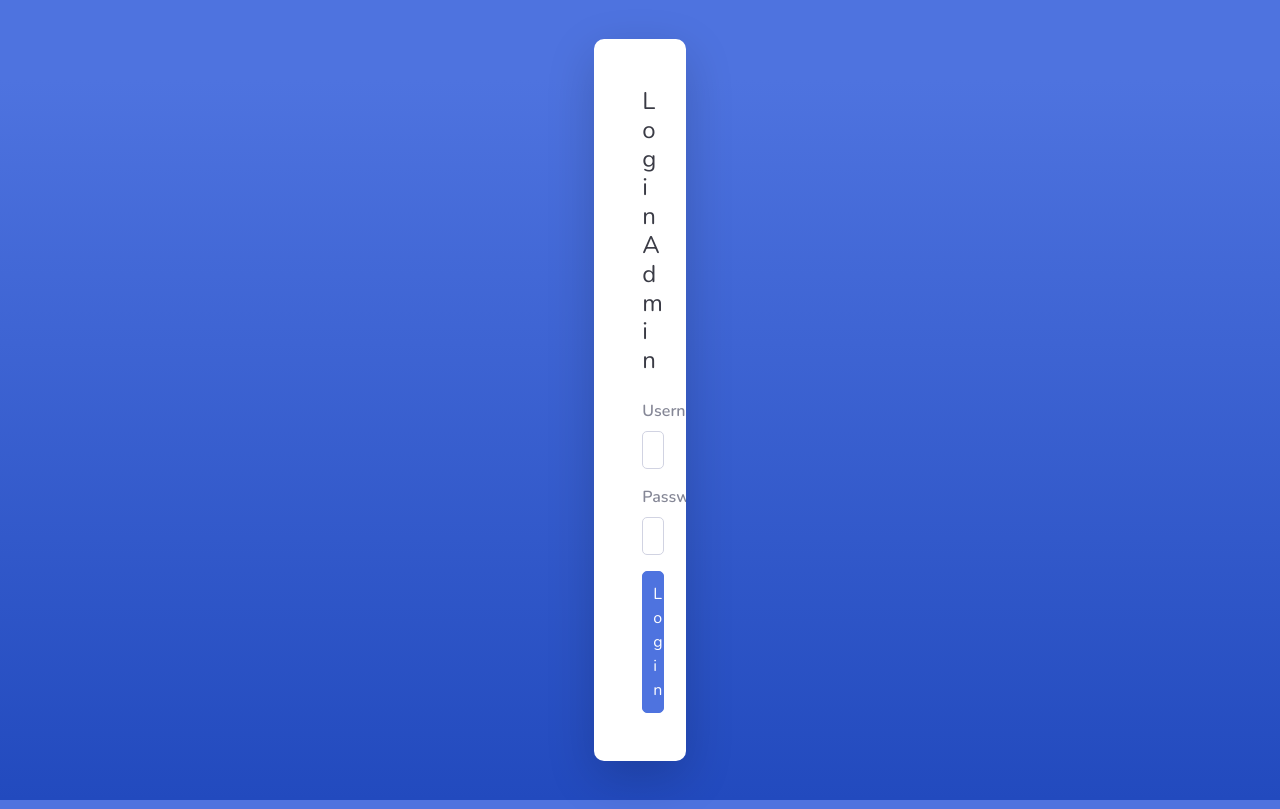
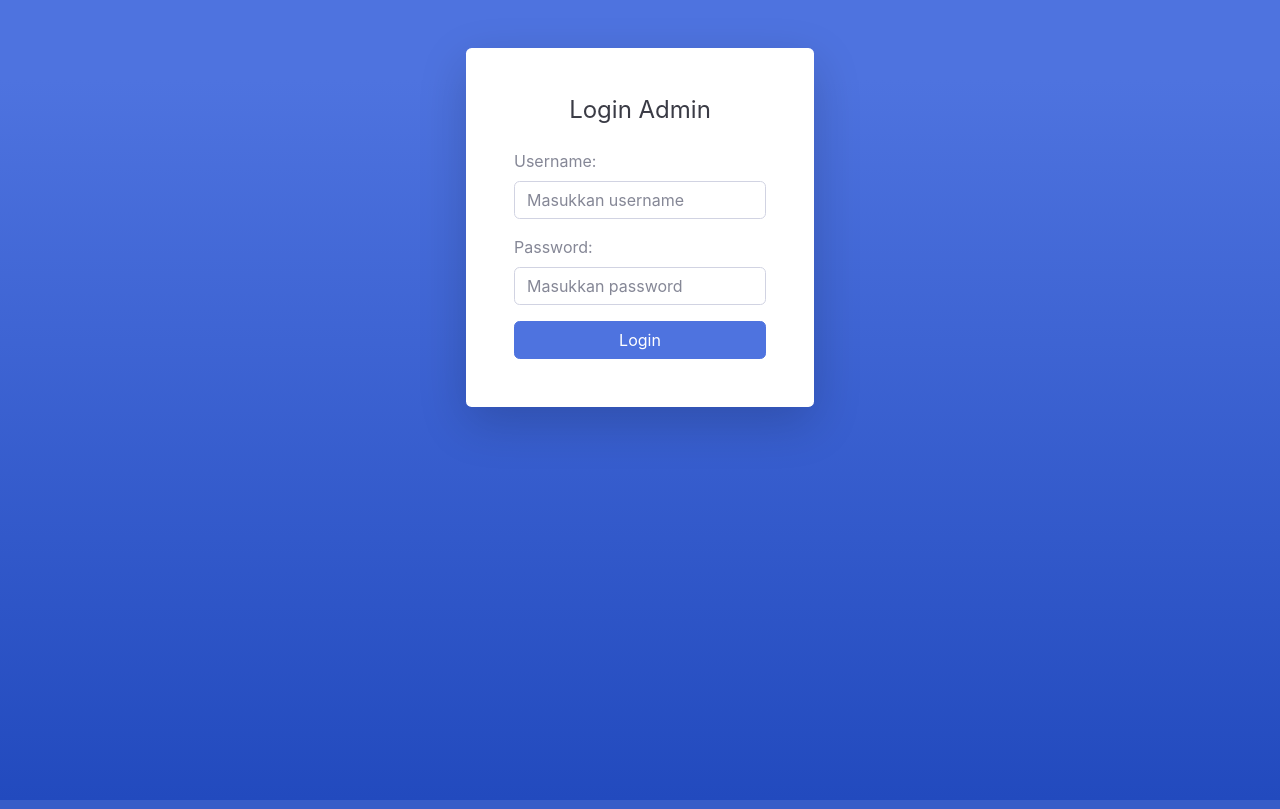
Before and after one commit to farhns/PLN, a CodeIgniter app: page /PLN/AuthController/login in a window 1280 px wide. Run offline with CodeIgniter, Linux system fonts and the light colour scheme.

Commit message:
fix login page and fix code

```diff
--- a/application/views/auth/login.php
+++ b/application/views/auth/login.php
@@ -5,8 +5,6 @@
     <meta name="viewport" content="width=device-width, initial-scale=1">
     <title>Login Admin</title>
     <link rel="stylesheet" href="<?= base_url('assets/css/sb-admin-2.css'); ?>">
-    <link rel="stylesheet" href="<?= base_url('assets/css/style.css'); ?>">
-    <link href="https://fonts.googleapis.com/css2?family=Nunito:wght@200;300;400;600&display=swap" rel="stylesheet">
 </head>
 <body class="bg-gradient-primary">
     <div class="container">
@@ -19,21 +17,25 @@
                         </div>
 
                         <?php if ($this->session->flashdata('error')): ?>
-                            <p class="text-danger text-center"><?= $this->session->flashdata('error'); ?></p>
+                            <div class="alert alert-danger text-center">
+                                <?= $this->session->flashdata('error'); ?>
+                            </div>
                         <?php endif; ?>
 
                         <form action="<?= site_url('AuthController/process_login') ?>" method="post">
                             <div class="form-group">
-                                <label><i class="fas fa-user"></i> Username:</label>
-                                <input type="text" name="username" class="form-control" required>
+                                <label for="username">Username:</label>
+                                <input type="text" name="username" class="form-control form-control-user" placeholder="Masukkan username" required>
                             </div>
 
                             <div class="form-group">
-                                <label><i class="fas fa-lock"></i> Password:</label>
-                                <input type="password" name="password" class="form-control" required>
+                                <label for="password">Password:</label>
+                                <input type="password" name="password" class="form-control form-control-user" placeholder="Masukkan password" required>
                             </div>
 
-                            <button type="submit" class="btn btn-primary btn-block">Login</button>
+                            <button type="submit" class="btn btn-primary btn-user btn-block">
+                                Login
+                            </button>
                         </form>
                     </div>
                 </div>
--- a/application/views/partials/sidebar.php
+++ b/application/views/partials/sidebar.php
@@ -88,7 +88,7 @@
             <!-- Logout -->
             <div class="sidebar-heading">Logout</div>
             <li class="nav-item">
-                <a class="nav-link pb-0 text-danger" href="<?= site_url('AuthController/logout'); ?>">
+                <a class="nav-link pb-0" href="<?= site_url('AuthController/logout'); ?>">
                     <i class="fas fa-sign-out-alt"></i>
                     <span>Logout</span>
                 </a>
--- /dev/null
+++ b/hash_password.php
@@ -0,0 +1,4 @@
+<?php
+$password = password_hash("admin123", PASSWORD_DEFAULT);
+echo "Password Hash: " . $password;
+?>
```
Also changed, not shown: 1 other file.
